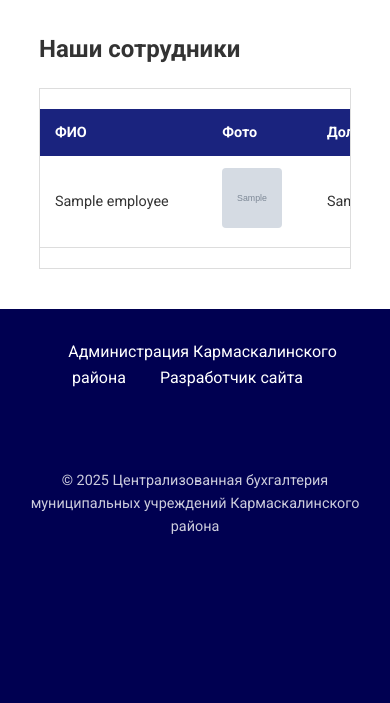
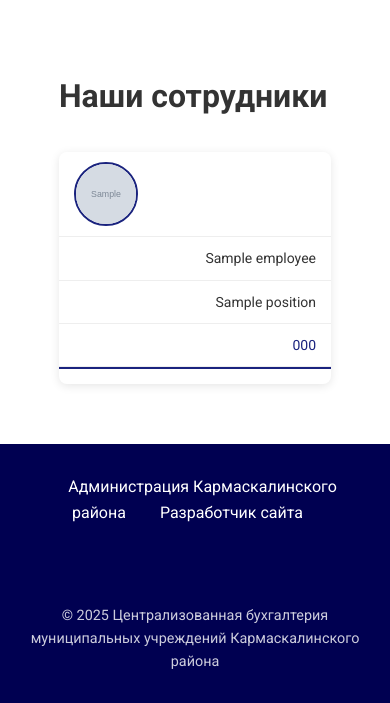
Before and after one commit to ayazmur/karmaskali, a Django app: template main/templates/employees/employees.html in a window 390 px wide. Shown: the part 320-1023 px from the top of the page. Before the commit the page ends 854 px from the top, so only its background shows below. Run offline with Django 3.2, Linux system fonts and the light colour scheme; the template is opened without the code that fills it: most values are stand-ins (such as "Sample title", 1, 10 or a date in 2020); grey boxes marked "Sample" are stand-in pictures.

Commit message:
добавил адаптивность для сотрудников

```diff
--- a/main/templates/employees/employees.html
+++ b/main/templates/employees/employees.html
@@ -6,35 +6,42 @@
 {% endblock %}
 
 {% block content %}
-    <h2>Наши сотрудники</h2>
-    <div class="employees-table-container">
+    <div class="employees-page">
+        <h1>Наши сотрудники</h1>
+
+        <div class="table-responsive">
             <table class="employees-table">
                 <thead>
                     <tr>
+                        <th>Фото</th>
                         <th>ФИО</th>
-                <th>Фото</th>
                         <th>Должность</th>
-                <th>Рабочий телефон</th>
+                        <th>Телефон</th>
                     </tr>
                 </thead>
                 <tbody>
                     {% for employee in employees %}
                     <tr>
-                    <td>{{ employee.name }}</td>
-                    <td>
+                        <td class="employee-photo-cell">
                             {% if employee.photo %}
                                 <img src="{{ employee.photo.url }}" alt="{{ employee.name }}" class="employee-photo">
-
                             {% else %}
-                            <img src="{% static 'images/employee-placeholder.jpg' %}" alt="Нет фото"
-                                 class="employee-photo">
+                                <img src="{% static 'img/employee_placeholder.png' %}" alt="Нет фото" class="employee-photo">
                             {% endif %}
                         </td>
+                        <td>{{ employee.name }}</td>
                         <td>{{ employee.position }}</td>
-                    <td>{% if employee.phone %}{{ employee.phone }}{% else %}—{% endif %}</td>
+                        <td>
+                            {% if employee.phone %}
+                                <a href="tel:{{ employee.phone }}">{{ employee.phone }}</a>
+                            {% else %}
+                                —
+                            {% endif %}
+                        </td>
                     </tr>
                     {% endfor %}
                 </tbody>
             </table>
         </div>
+    </div>
 {% endblock %}
--- a/static/css/employees.css
+++ b/static/css/employees.css
@@ -1,57 +1,132 @@
-.employees-table-container {
-    margin: 20px 0;
+/* Базовые стили таблицы */
+.employees-page {
+    padding: 20px;
+    max-width: 1200px;
+    margin: 0 auto;
+}
+
+.table-responsive {
     overflow-x: auto;
+    margin-top: 30px;
+    border-radius: 8px;
+    box-shadow: 0 2px 10px rgba(0, 0, 0, 0.1);
 }
 
 .employees-table {
     width: 100%;
     border-collapse: collapse;
-    margin: 20px 0;
-    font-size: 0.9em;
-    min-width: 600px;
+    font-size: 16px;
 }
 
 .employees-table th {
-    background-color: #4CAF50;
+    background-color: var(--primary-color);
     color: white;
+    padding: 15px;
     text-align: left;
-    padding: 12px 15px;
 }
 
 .employees-table td {
-    padding: 12px 15px;
-    border-bottom: 1px solid #dddddd;
+    padding: 15px;
+    border-bottom: 1px solid #e0e0e0;
     vertical-align: middle;
 }
 
 .employees-table tr:nth-child(even) {
-    background-color: #f3f3f3;
+    background-color: #f9f9f9;
 }
 
 .employees-table tr:hover {
-    background-color: #e9e9e9;
+    background-color: #f1f1f1;
 }
 
+/* Стили для фото */
 .employee-photo {
-    width: 60px;
-    height: 60px;
+    width: 80px;
+    height: 80px;
     object-fit: cover;
-    border-radius: 4px;
-    transition: transform 0.3s ease;
+    border-radius: 50%;
+    border: 2px solid var(--primary-color);
+    transition: transform 0.3s;
 }
 
-.employee-photo-link:hover .employee-photo {
+.employee-photo-cell:hover .employee-photo {
     transform: scale(1.1);
 }
-.employees-table th {
-    background-color: var(--primary-color);
-    color: white;
+
+/* Стили для телефона */
+.employees-table a {
+    color: var(--primary-color);
+    text-decoration: none;
+    transition: color 0.3s;
 }
 
-.employees-table tr:hover {
-    background-color: #e6e6ff;
+.employees-table a:hover {
+    color: var(--primary-dark);
+    text-decoration: underline;
 }
 
-.read-more {
-    color: var(--primary-color);
+/* Адаптивность */
+@media (max-width: 768px) {
+    .employees-table {
+        font-size: 14px;
+    }
+
+    .employee-photo {
+        width: 70px;
+        height: 70px;
+    }
+
+    .employees-table th,
+    .employees-table td {
+        padding: 12px 10px;
+    }
 }
+
+@media (max-width: 576px) {
+    .employee-photo {
+        width: 60px;
+        height: 60px;
+    }
+
+    /* Скрываем заголовки и делаем таблицу "карточной" */
+    .employees-table thead {
+        display: none;
+    }
+
+    .employees-table tr {
+        display: block;
+        margin-bottom: 15px;
+        border-bottom: 2px solid var(--primary-color);
+    }
+
+    .employees-table td {
+        display: flex;
+        justify-content: space-between;
+        align-items: center;
+        padding: 10px 15px;
+        border-bottom: 1px solid #eee;
+    }
+
+    .employees-table td::before {
+        content: attr(data-label);
+        font-weight: bold;
+        color: var(--primary-color);
+        margin-right: 15px;
+        flex: 0 0 100px;
+    }
+
+    /* Добавляем метки для ячеек */
+    .employees-table td:nth-child(1) { data-label: "Фото"; }
+    .employees-table td:nth-child(2) { data-label: "ФИО"; }
+    .employees-table td:nth-child(3) { data-label: "Должность"; }
+    .employees-table td:nth-child(4) { data-label: "Телефон"; }
+
+    /* Особый стиль для ячейки с фото */
+    .employee-photo-cell {
+        justify-content: center;
+    }
+
+    .employee-photo-cell::before {
+        display: none;
+    }
+}
```
Also changed, not shown: static/img/employee_placeholder.png (added). Lines whose indentation alone changed are shown as unchanged.
